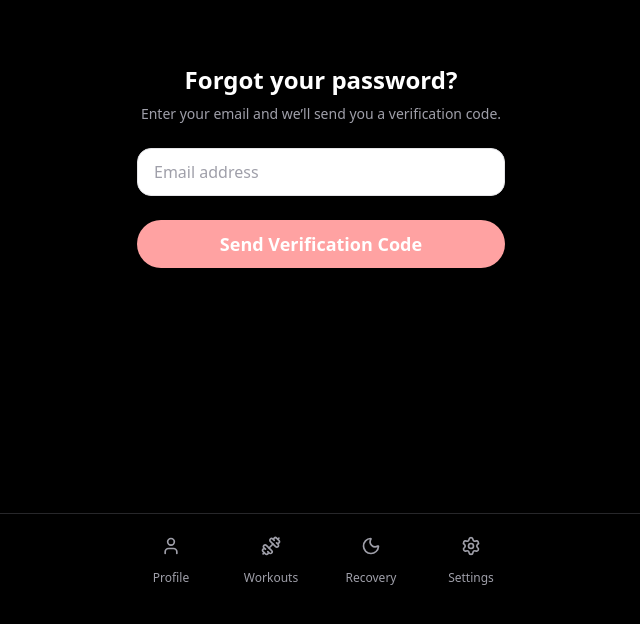
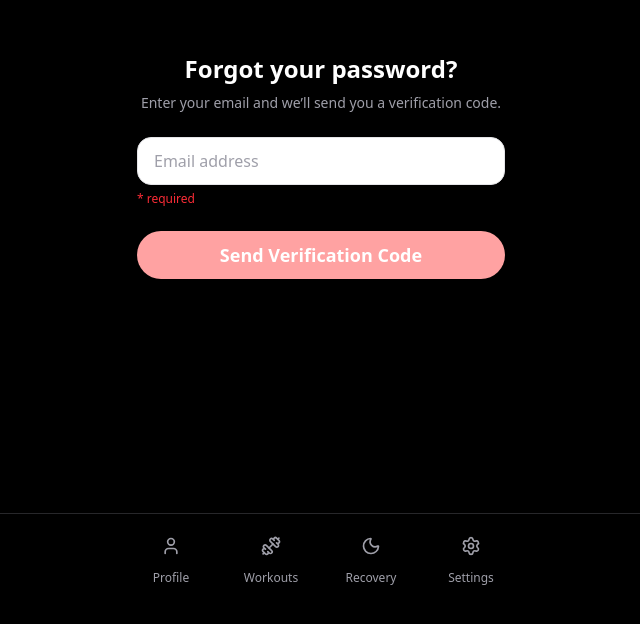
Before and after one commit to kratosgymco/appv1, a Next.js app in the folder kratos-app/: page /forgot-password in a window 1280 px wide. Shown: the part 202-826 px from the top of the page, without its empty margins (319-959 px from the left). Built offline with nearby package versions, Linux system fonts and the light colour scheme.

Commit message:
changes to forogt your password page

```diff
--- a/kratos-app/app/forgot-password/page.tsx
+++ b/kratos-app/app/forgot-password/page.tsx
@@ -43,6 +43,7 @@ export default function ForgotPasswordPage() {
                 </p>
 
                 <form onSubmit={handleSubmit(onSubmit)} className="space-y-6">
+                    <div className="flex flex-col">
                         <input
                             {...register("email")}
                             placeholder="Email address"
@@ -50,6 +51,14 @@ export default function ForgotPasswordPage() {
                             className={`${fieldClass} ${codeSent ? "bg-zinc-100 cursor-not-allowed" : ""
                                 }`}
                         />
+
+                        <span className="mt-1.5 text-xs text-red-500">
+                            * required
+                        </span>
+                    </div>
+
+
+
 
                     {!codeSent && (
                         <button
```
Lines whose indentation alone changed are shown as unchanged.
